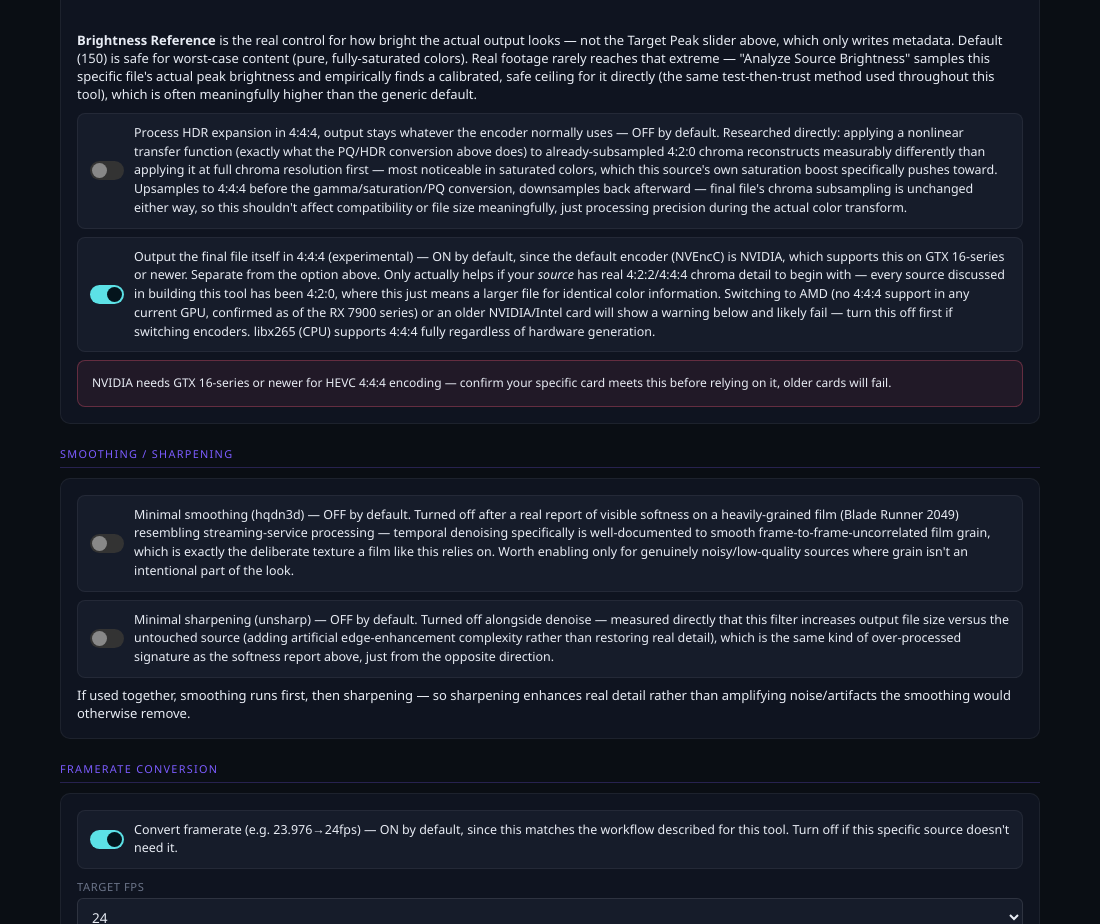
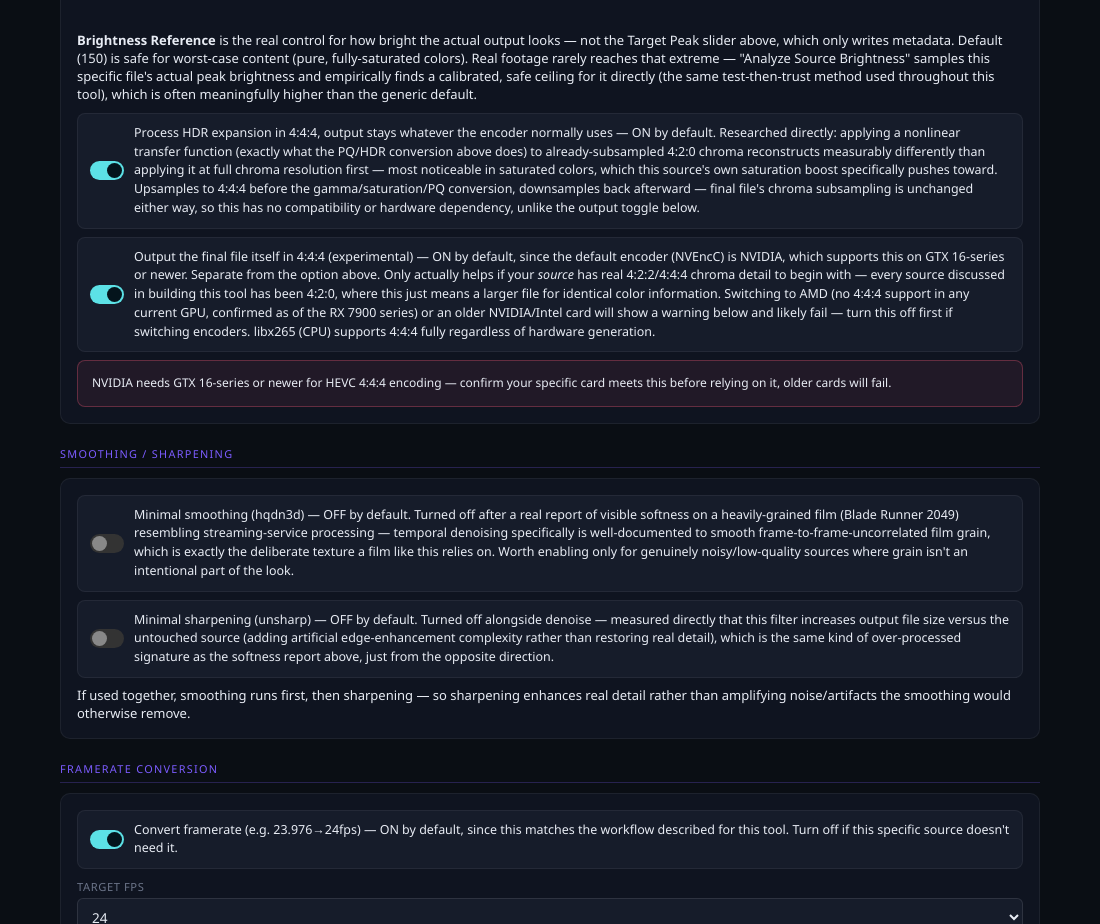
Before and after one commit to AngelGonePro/sdr-hdr-enhancer, an Electron app: page video.html in a window 1100 px wide. Shown: the part 1947-2871 px from the top of the page. Drawn offline with Linux system fonts and the light colour scheme.

Commit message:
Update video.html

```diff
--- a/video.html
+++ b/video.html
@@ -176,7 +176,7 @@
       finds a calibrated, safe ceiling for it directly (the same test-then-trust method used throughout
       this tool), which is often meaningfully higher than the generic default.
     </div>
-    <div class="ti" id="tog-444-intermediate" onclick="toggle(this)" style="margin-top:10px"><div class="sw"></div><div class="ti-txt">Process HDR expansion in 4:4:4, output stays whatever the encoder normally uses — OFF by default. Researched directly: applying a nonlinear transfer function (exactly what the PQ/HDR conversion above does) to already-subsampled 4:2:0 chroma reconstructs measurably differently than applying it at full chroma resolution first — most noticeable in saturated colors, which this source's own saturation boost specifically pushes toward. Upsamples to 4:4:4 before the gamma/saturation/PQ conversion, downsamples back afterward — final file's chroma subsampling is unchanged either way, so this shouldn't affect compatibility or file size meaningfully, just processing precision during the actual color transform.</div></div>
+    <div class="ti on" id="tog-444-intermediate" onclick="toggle(this)" style="margin-top:10px"><div class="sw"></div><div class="ti-txt">Process HDR expansion in 4:4:4, output stays whatever the encoder normally uses — ON by default. Researched directly: applying a nonlinear transfer function (exactly what the PQ/HDR conversion above does) to already-subsampled 4:2:0 chroma reconstructs measurably differently than applying it at full chroma resolution first — most noticeable in saturated colors, which this source's own saturation boost specifically pushes toward. Upsamples to 4:4:4 before the gamma/saturation/PQ conversion, downsamples back afterward — final file's chroma subsampling is unchanged either way, so this has no compatibility or hardware dependency, unlike the output toggle below.</div></div>
     <div class="ti on" id="tog-444-output" onclick="toggle(this); updateEncoderUI();" style="margin-top:8px"><div class="sw"></div><div class="ti-txt">Output the final file itself in 4:4:4 (experimental) — ON by default, since the default encoder (NVEncC) is NVIDIA, which supports this on GTX 16-series or newer. Separate from the option above. Only actually helps if your <em>source</em> has real 4:2:2/4:4:4 chroma detail to begin with — every source discussed in building this tool has been 4:2:0, where this just means a larger file for identical color information. Switching to AMD (no 4:4:4 support in any current GPU, confirmed as of the RX 7900 series) or an older NVIDIA/Intel card will show a warning below and likely fail — turn this off first if switching encoders. libx265 (CPU) supports 4:4:4 fully regardless of hardware generation.</div></div>
     <div class="warn-box" id="tog444Warning" style="margin-top:8px;display:none"></div>
   </div>
```
